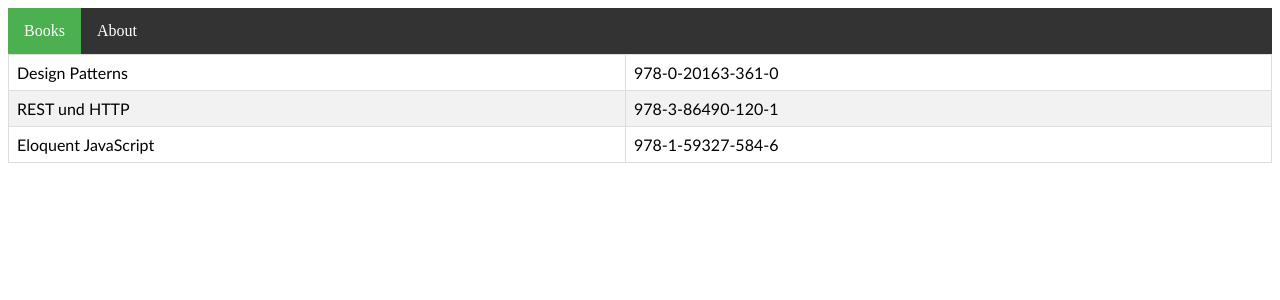
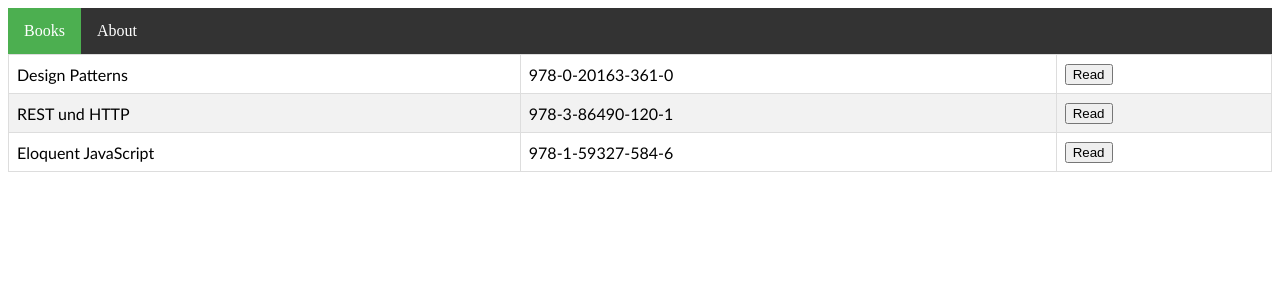
Before and after one commit to workshops-de/vuejs3-vite-typescript-workshop, a Vue app: page / in a window 1280 px wide. Shown: the top 300 px of the page. Built offline with nearby package versions, Linux system fonts and the light colour scheme.

Commit message:
Use a custom event

```diff
--- a/src/components/BookList.vue
+++ b/src/components/BookList.vue
@@ -1,6 +1,11 @@
 <template>
   <table>
-    <BookListItem v-for="book in books" :key="book.isbn" v-bind="book" />
+    <BookListItem
+      v-for="(book, index) in books"
+      :key="book.isbn"
+      v-bind="book"
+      @read="readBook(index)"
+    />
   </table>
 </template>
 
@@ -25,6 +30,14 @@ export default defineComponent({
     return {
       books: [],
     };
+  },
+  methods: {
+    readBook(index: number) {
+      this.books[index] = {
+        ...this.books[index],
+        read: true,
+      };
+    },
   },
   created() {
     this.books = [...BOOKS];
--- a/src/components/BookListItem.vue
+++ b/src/components/BookListItem.vue
@@ -4,6 +4,12 @@
       {{ title }} <small>{{ subtitle }}</small>
     </td>
     <td>{{ isbn }}</td>
+    <td>
+      <button :disabled="read" @click="$emit('read')">
+        <span v-if="read">✔️</span>
+        <span v-else>Read</span>
+      </button>
+    </td>
   </tr>
 </template>
 
@@ -29,6 +35,11 @@ export default defineComponent({
       type: Number,
       validator: (val: number) => val < 1000,
     },
+    read: {
+      type: Boolean,
+      default: false,
+    },
   },
+  emits: ["read"],
 });
 </script>
--- a/src/types.ts
+++ b/src/types.ts
@@ -1,4 +1,5 @@
 export interface Book {
   title: string;
   isbn: string;
+  read?: boolean;
 }
```
